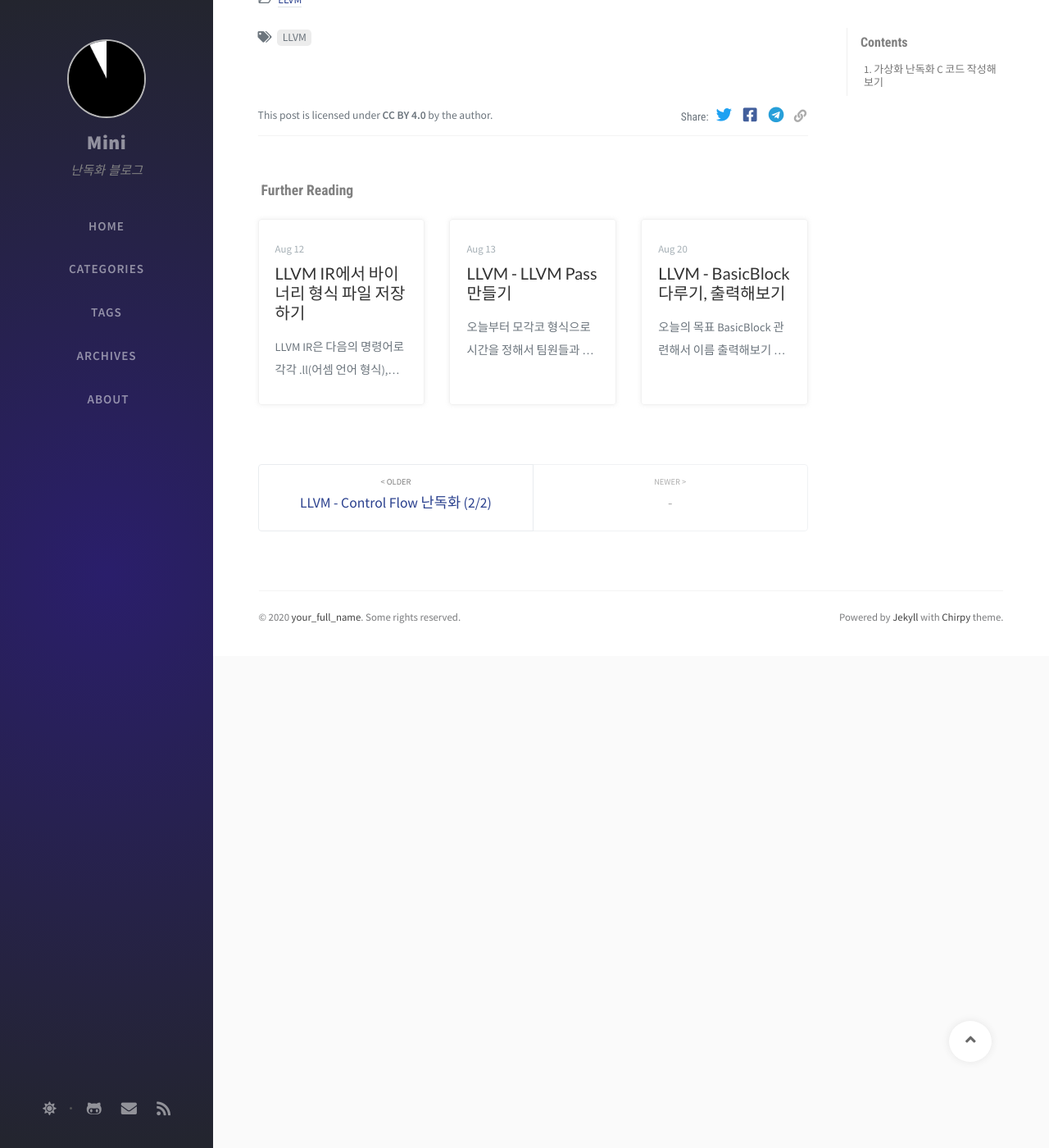
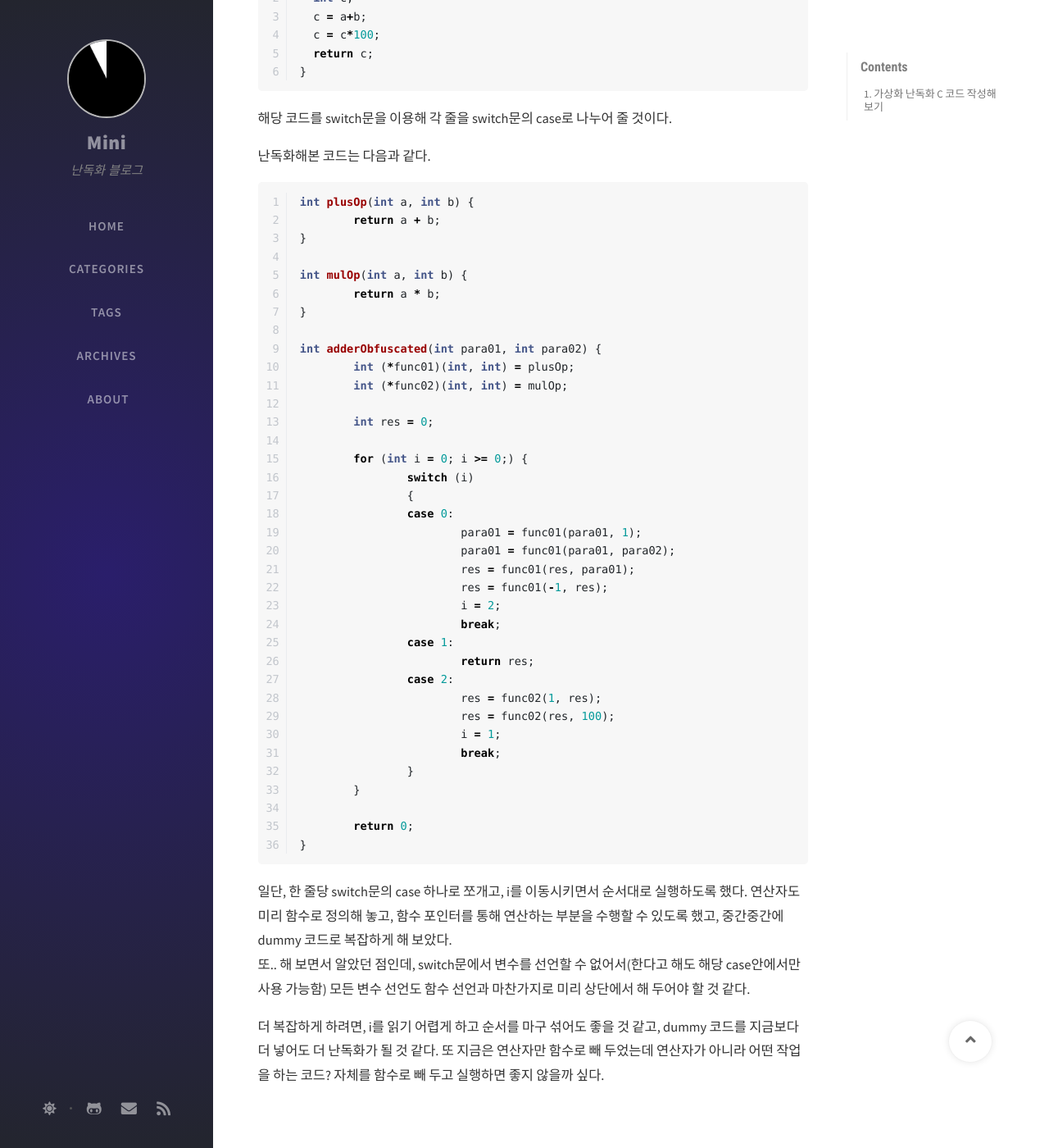
Before and after one commit to yarncha/yarncha.github.io, a Jekyll site: the page built from _posts/2020-09-15-17.md, in a window 1280 px wide and 1400 px high, scrolled down 600 px. Shown: the whole window at 82% size. Built offline with Jekyll 4.4.1, drawn with Linux system fonts in a browser that asks for light colours; nearby versions of some CDN libraries; comment, search, counter and statistics services are not loaded; some of the changed text lies outside the part shown.

Commit message:
Update 2020-09-15-17.md

````diff
--- a/_posts/2020-09-15-17.md
+++ b/_posts/2020-09-15-17.md
@@ -9,12 +9,72 @@ comments: true
 
 이번 주의 목표
 
-- [ ] 가상화 난독화 C 코드 작성해보기
-- [ ] LLVM으로 해당 코드의 IR 확인해보기
+-   [x] 가상화 난독화 C 코드 작성해보기
+-   [ ] LLVM으로 해당 코드의 IR 확인해보기
 
 * * *
 
 이번 주에는 본격적인 가상화 난독화를 들어가기에 앞서, 나한테 가상화 난독화라는게 아직 낯선 개념이어서 직접 가상화된 난독화 코드를 작성해 보고, 바이너리 코드를 확인해볼 것이다.
 
 # 1. 가상화 난독화 C 코드 작성해보기
+
+난독화를 위해, 다음 코드를 사용했다.
+
+```c
+int adder (a, b){
+  int c;
+  c = a+b;
+  c = c*100;
+  return c;
+}
+```
+
+해당 코드를 switch문을 이용해 각 줄을 switch문의 case로 나누어 줄 것이다.
+
+난독화해본 코드는 다음과 같다.
+
+```c
+int plusOp(int a, int b) {
+	return a + b;
+}
+
+int mulOp(int a, int b) {
+	return a * b;
+}
+
+int adderObfuscated(int para01, int para02) {
+	int (*func01)(int, int) = plusOp;
+	int (*func02)(int, int) = mulOp;
+
+	int res = 0;
+
+	for (int i = 0; i >= 0;) {
+		switch (i)
+		{
+		case 0:
+			para01 = func01(para01, 1);
+			para01 = func01(para01, para02);
+			res = func01(res, para01);
+			res = func01(-1, res);
+			i = 2;
+			break;
+		case 1:
+			return res;
+		case 2:
+			res = func02(1, res);
+			res = func02(res, 100);
+			i = 1;
+			break;
+		}
+	}
+
+	return 0;
+}
+```
+
+일단, 한 줄당 switch문의 case 하나로 쪼개고, i를 이동시키면서 순서대로 실행하도록 했다. 연산자도 미리 함수로 정의해 놓고, 함수 포인터를 통해 연산하는 부분을 수행할 수 있도록 했고, 중간중간에 dummy 코드로 복잡하게 해 보았다.
+또.. 해 보면서 알았던 점인데, switch문에서 변수를 선언할 수 없어서(한다고 해도 해당 case안에서만 사용 가능함) 모든 변수 선언도 함수 선언과 마찬가지로 미리 상단에서 해 두어야 할 것 같다.
+
+더 복잡하게 하려면, i를 읽기 어렵게 하고 순서를 마구 섞어도 좋을 것 같고, dummy 코드를 지금보다 더 넣어도 더 난독화가 될 것 같다. 또 지금은 연산자만 함수로 빼 두었는데 연산자가 아니라 어떤 작업을 하는 코드? 자체를 함수로 빼 두고 실행하면 좋지 않을까 싶다.
+
 <!-- References -->
````
